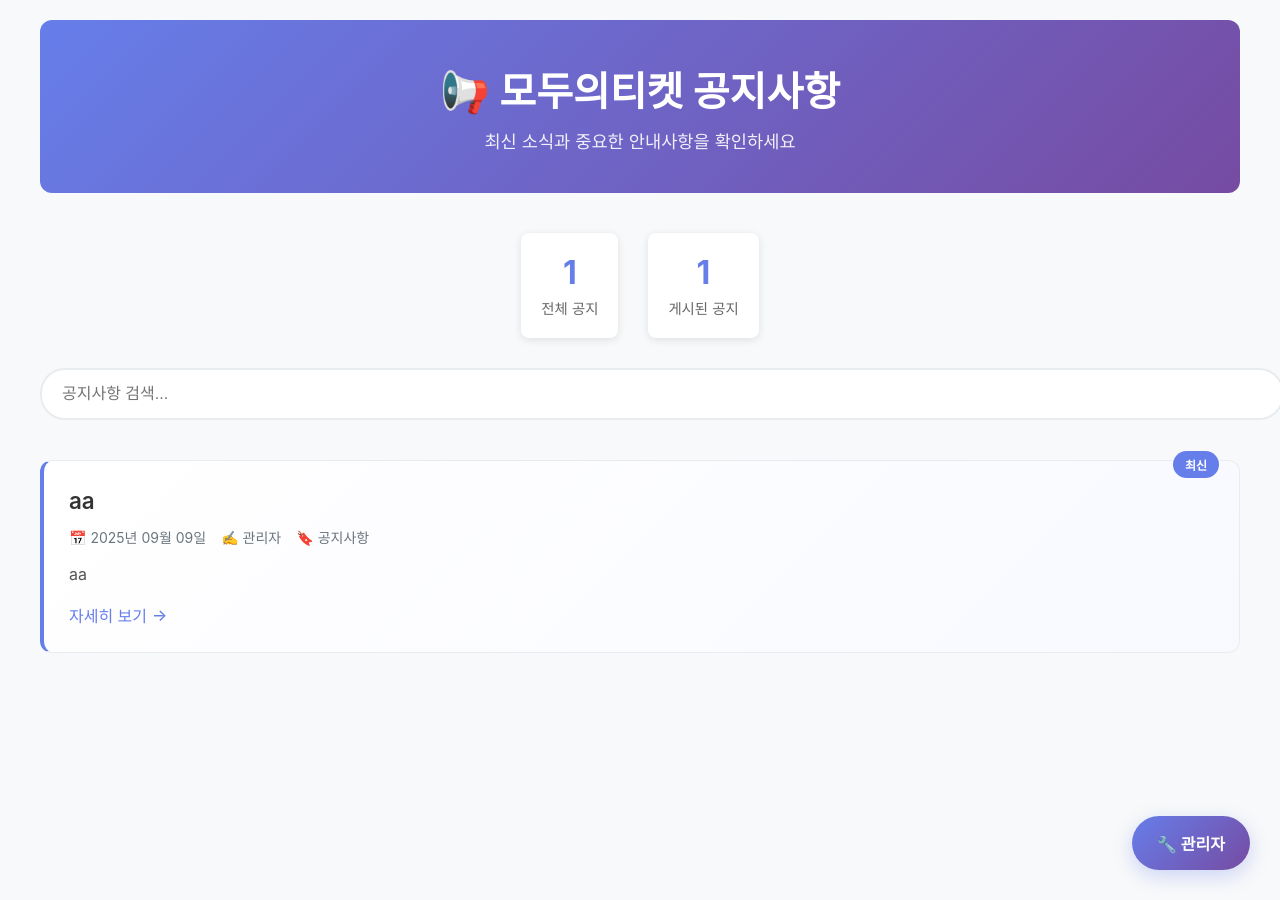
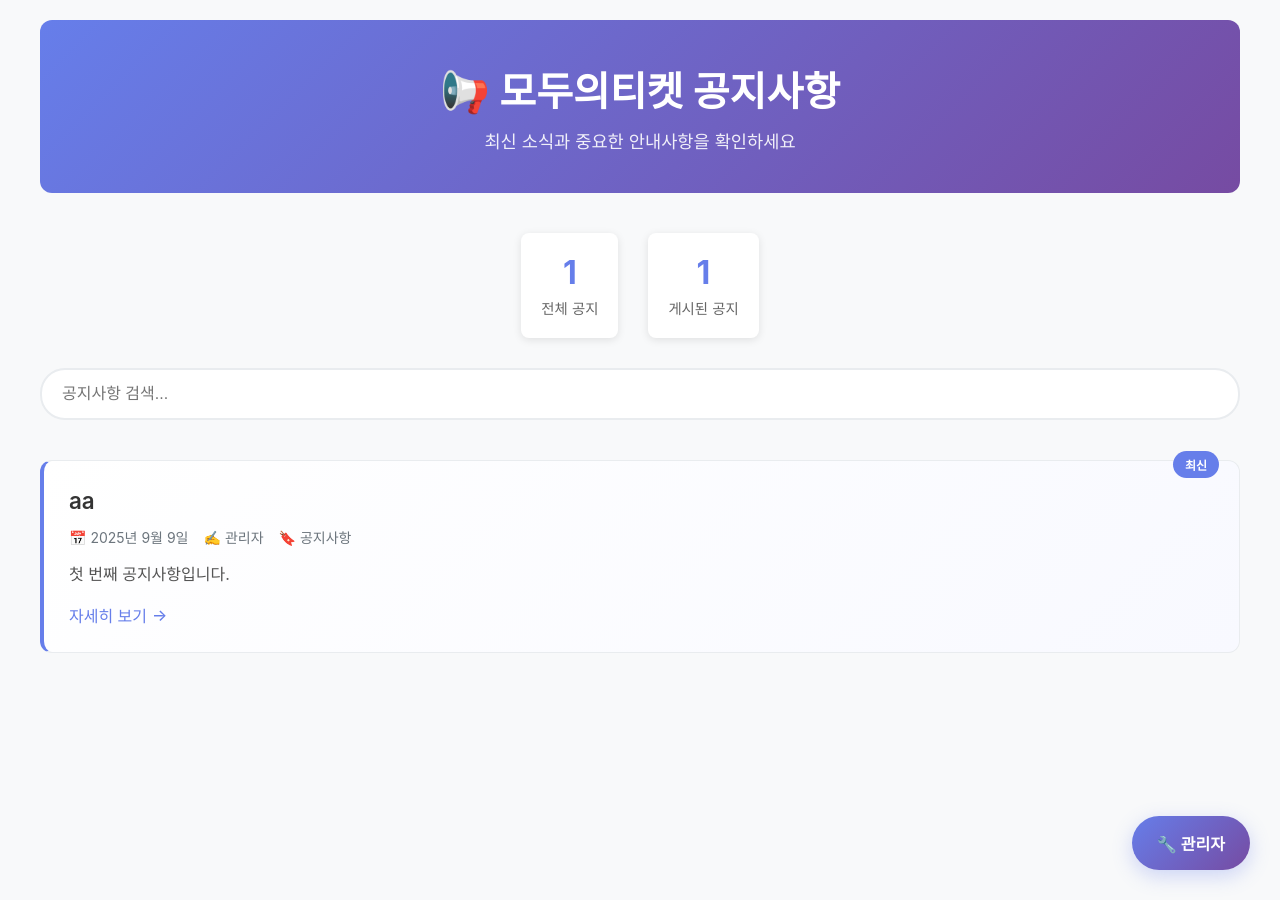
Before and after one commit to mabujangpcs-cpu/mabujangpcs-cpu.github.io, a Jekyll site: the page index.html, which Jekyll copies as it is, in a window 1280 px wide. Built offline with Jekyll 4.4.1, drawn with Linux system fonts in a browser that asks for light colours; a script that is not in the unit is left out.

Commit message:
Update index.html

```diff
--- a/index.html
+++ b/index.html
@@ -61,6 +58,23 @@
             font-size: 0.9rem;
             margin-top: 5px;
         }
+        .search-box {
+            margin-bottom: 30px;
+            position: relative;
+        }
+        .search-input {
+            width: 100%;
+            padding: 15px 20px;
+            border: 2px solid #e9ecef;
+            border-radius: 25px;
+            font-size: 16px;
+            transition: border-color 0.3s;
+            box-sizing: border-box;
+        }
+        .search-input:focus {
+            outline: none;
+            border-color: #667eea;
+        }
         .notice-list {
             margin-top: 40px;
         }
@@ -115,11 +129,6 @@
             font-size: 14px;
             margin-bottom: 15px;
         }
-        .notice-meta span {
-            display: flex;
-            align-items: center;
-            gap: 5px;
-        }
         .notice-summary {
             color: #555;
             line-height: 1.6;
@@ -171,22 +180,6 @@
             transform: translateY(-2px);
             box-shadow: 0 8px 25px rgba(102, 126, 234, 0.4);
         }
-        .search-box {
-            margin-bottom: 30px;
-            position: relative;
-        }
-        .search-input {
-            width: 100%;
-            padding: 15px 20px;
-            border: 2px solid #e9ecef;
-            border-radius: 25px;
-            font-size: 16px;
-            transition: border-color 0.3s;
-        }
-        .search-input:focus {
-            outline: none;
-            border-color: #667eea;
-        }
 
         /* 반응형 디자인 */
         @media (max-width: 768px) {
@@ -211,6 +204,37 @@
                 padding: 12px 20px;
             }
         }
+
+        .modal {
+            display: none;
+            position: fixed;
+            z-index: 2000;
+            left: 0;
+            top: 0;
+            width: 100%;
+            height: 100%;
+            background-color: rgba(0,0,0,0.5);
+        }
+        .modal-content {
+            background-color: white;
+            margin: 5% auto;
+            padding: 30px;
+            border-radius: 12px;
+            width: 90%;
+            max-width: 800px;
+            max-height: 80vh;
+            overflow-y: auto;
+        }
+        .close {
+            color: #aaa;
+            float: right;
+            font-size: 28px;
+            font-weight: bold;
+            cursor: pointer;
+        }
+        .close:hover {
+            color: #667eea;
+        }
     </style>
 </head>
 <body>
@@ -223,11 +247,11 @@
         <!-- 공지사항 통계 -->
         <div class="notice-stats">
             <div class="stat-item">
-                <div class="stat-number">{{ site.notices | size }}</div>
+                <div class="stat-number" id="totalNotices">0</div>
                 <div class="stat-label">전체 공지</div>
             </div>
             <div class="stat-item">
-                <div class="stat-number">{{ site.notices | where: "published", true | size }}</div>
+                <div class="stat-number" id="publishedNotices">0</div>
                 <div class="stat-label">게시된 공지</div>
             </div>
         </div>
@@ -238,67 +262,119 @@
         </div>
 
         <div class="notice-list" id="noticeList">
-            {% assign published_notices = site.notices | where: "published", true | sort: 'date' | reverse %}
-            {% if published_notices.size > 0 %}
-                {% for notice in published_notices %}
-                <div class="notice-item {% if forloop.first %}featured{% endif %}" data-title="{{ notice.title | downcase }}" data-summary="{{ notice.summary | downcase }}">
-                    {% if forloop.first %}
-                    <div class="notice-badge">최신</div>
-                    {% endif %}
-
-                    <h2 class="notice-title">
-                        <a href="{{ notice.url | relative_url }}">{{ notice.title }}</a>
-                    </h2>
-
-                    <div class="notice-meta">
-                        <span>📅 {{ notice.date | date: "%Y년 %m월 %d일" }}</span>
-                        {% if notice.author %}
-                        <span>✍️ {{ notice.author }}</span>
-                        {% endif %}
-                        <span>🔖 공지사항</span>
-                    </div>
-
-                    {% if notice.summary %}
-                    <div class="notice-summary">
-                        {{ notice.summary }}
-                    </div>
-                    {% endif %}
-
-                    <a href="{{ notice.url | relative_url }}" class="read-more">
-                        자세히 보기 <span>→</span>
-                    </a>
-                </div>
-                {% endfor %}
-            {% else %}
-                <div class="empty-state">
-                    <h3>📝 아직 공지사항이 없습니다</h3>
-                    <p>첫 번째 공지사항을 작성해보세요!</p>
-                </div>
-            {% endif %}
+            <!-- 공지사항이 여기에 동적으로 로드됩니다 -->
         </div>
     </div>
 
     <a href="/admin" class="admin-btn">🔧 관리자</a>
 
+    <!-- 모달 창 -->
+    <div id="noticeModal" class="modal">
+        <div class="modal-content">
+            <span class="close">&times;</span>
+            <div id="modalContent">
+                <!-- 공지사항 상세 내용 -->
+            </div>
+        </div>
+    </div>
+
     <script>
-        // Netlify Identity 설정
-        if (window.netlifyIdentity) {
-            window.netlifyIdentity.on("init", user => {
-                if (!user) {
-                    window.netlifyIdentity.on("login", () => {
-                        document.location.href = "/admin/";
+        // 공지사항 데이터 (CMS에서 생성된 데이터를 여기에 수동으로 추가)
+        const notices = [
+            {
+                id: 1,
+                title: "aa",
+                date: "2025-09-09",
+                author: "관리자",
+                summary: "첫 번째 공지사항입니다.",
+                content: "이것은 첫 번째 공지사항의 전체 내용입니다. 더 자세한 내용이 여기에 표시됩니다.",
+                published: true
+            }
+            // 새로운 공지사항을 여기에 추가하면 됩니다
+        ];
+
+        // DOM이 로드된 후 실행
+        document.addEventListener('DOMContentLoaded', function() {
+            loadNotices();
+            setupSearch();
+            setupModal();
         });
+
+        // 공지사항 로드 함수
+        function loadNotices() {
+            const publishedNotices = notices.filter(notice => notice.published);
+
+            // 통계 업데이트
+            document.getElementById('totalNotices').textContent = notices.length;
+            document.getElementById('publishedNotices').textContent = publishedNotices.length;
+
+            // 공지사항 목록 생성
+            const noticeList = document.getElementById('noticeList');
+
+            if (publishedNotices.length === 0) {
+                noticeList.innerHTML = `
+                    <div class="empty-state">
+                        <h3>📝 아직 공지사항이 없습니다</h3>
+                        <p>첫 번째 공지사항을 작성해보세요!</p>
+                    </div>
+                `;
+                return;
             }
+
+            noticeList.innerHTML = publishedNotices
+                .sort((a, b) => new Date(b.date) - new Date(a.date))
+                .map((notice, index) => `
+                    <div class="notice-item ${index === 0 ? 'featured' : ''}"
+                         data-title="${notice.title.toLowerCase()}"
+                         data-summary="${notice.summary.toLowerCase()}">
+                        ${index === 0 ? '<div class="notice-badge">최신</div>' : ''}
+
+                        <h2 class="notice-title">
+                            <a href="#" onclick="openModal(${notice.id}); return false;">${notice.title}</a>
+                        </h2>
+
+                        <div class="notice-meta">
+                            <span>📅 ${formatDate(notice.date)}</span>
+                            <span>✍️ ${notice.author}</span>
+                            <span>🔖 공지사항</span>
+                        </div>
+
+                        <div class="notice-summary">
+                            ${notice.summary}
+                        </div>
+
+                        <a href="#" onclick="openModal(${notice.id}); return false;" class="read-more">
+                            자세히 보기 <span>→</span>
+                        </a>
+                    </div>
+                `).join('');
+
+            // 애니메이션 효과
+            const items = document.querySelectorAll('.notice-item');
+            items.forEach((item, index) => {
+                item.style.opacity = '0';
+                item.style.transform = 'translateY(20px)';
+                setTimeout(() => {
+                    item.style.transition = 'all 0.5s ease';
+                    item.style.opacity = '1';
+                    item.style.transform = 'translateY(0)';
+                }, index * 100);
             });
         }
 
-        // 검색 기능
+        // 날짜 포맷 함수
+        function formatDate(dateString) {
+            const date = new Date(dateString);
+            return `${date.getFullYear()}년 ${date.getMonth() + 1}월 ${date.getDate()}일`;
+        }
+
+        // 검색 기능 설정
+        function setupSearch() {
             const searchInput = document.getElementById('searchInput');
-        const noticeList = document.getElementById('noticeList');
-        const notices = document.querySelectorAll('.notice-item');
 
             searchInput.addEventListener('input', function() {
                 const searchTerm = this.value.toLowerCase().trim();
+                const notices = document.querySelectorAll('.notice-item');
 
                 notices.forEach(notice => {
                     const title = notice.getAttribute('data-title') || '';
@@ -322,25 +398,60 @@
                         <h3>🔍 검색 결과가 없습니다</h3>
                         <p>"${searchTerm}"에 대한 공지사항을 찾을 수 없습니다.</p>
                     `;
-                noticeList.appendChild(emptyMessage);
+                    document.getElementById('noticeList').appendChild(emptyMessage);
                 } else if (existingEmptyMessage && (visibleNotices.length > 0 || searchTerm === '')) {
                     existingEmptyMessage.remove();
                 }
             });
+        }
 
-        // 페이지 로드 애니메이션
-        document.addEventListener('DOMContentLoaded', function() {
-            const items = document.querySelectorAll('.notice-item');
-            items.forEach((item, index) => {
-                item.style.opacity = '0';
-                item.style.transform = 'translateY(20px)';
-                setTimeout(() => {
-                    item.style.transition = 'all 0.5s ease';
-                    item.style.opacity = '1';
-                    item.style.transform = 'translateY(0)';
-                }, index * 100);
+        // 모달 설정
+        function setupModal() {
+            const modal = document.getElementById('noticeModal');
+            const closeBtn = document.querySelector('.close');
+
+            closeBtn.onclick = function() {
+                modal.style.display = 'none';
+            }
+
+            window.onclick = function(event) {
+                if (event.target === modal) {
+                    modal.style.display = 'none';
+                }
+            }
+        }
+
+        // 모달 열기
+        function openModal(noticeId) {
+            const notice = notices.find(n => n.id === noticeId);
+            if (!notice) return;
+
+            const modalContent = document.getElementById('modalContent');
+            modalContent.innerHTML = `
+                <h1>${notice.title}</h1>
+                <div class="notice-meta">
+                    <span>📅 ${formatDate(notice.date)}</span>
+                    <span>✍️ ${notice.author}</span>
+                </div>
+                <hr style="margin: 20px 0;">
+                <div class="notice-content" style="line-height: 1.6;">
+                    ${notice.content.replace(/\n/g, '<br>')}
+                </div>
+            `;
+
+            document.getElementById('noticeModal').style.display = 'block';
+        }
+
+        // Netlify Identity 설정
+        if (window.netlifyIdentity) {
+            window.netlifyIdentity.on("init", user => {
+                if (!user) {
+                    window.netlifyIdentity.on("login", () => {
+                        document.location.href = "/admin/";
                     });
+                }
             });
+        }
     </script>
 </body>
 </html>
```
Also changed, not shown: other parts of index.html (+1 -4 lines). Lines whose indentation alone changed are shown as unchanged.
